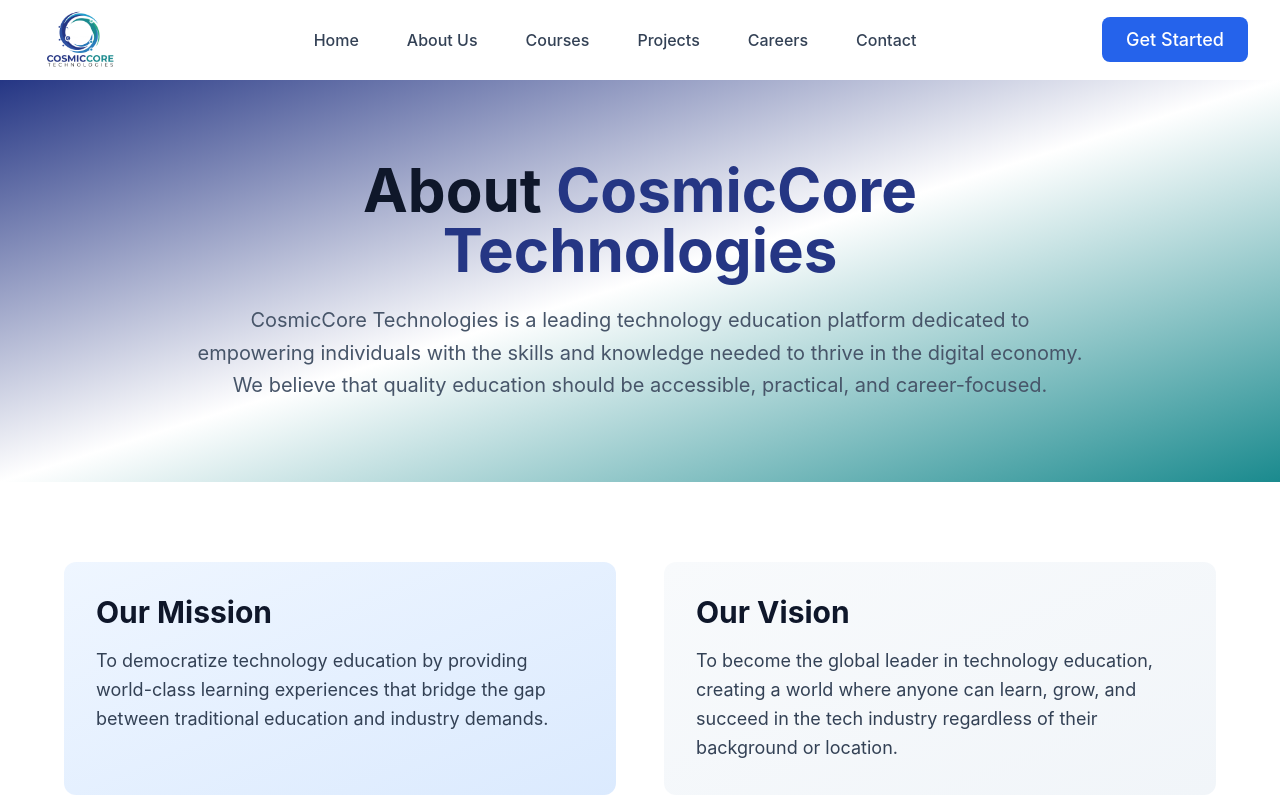
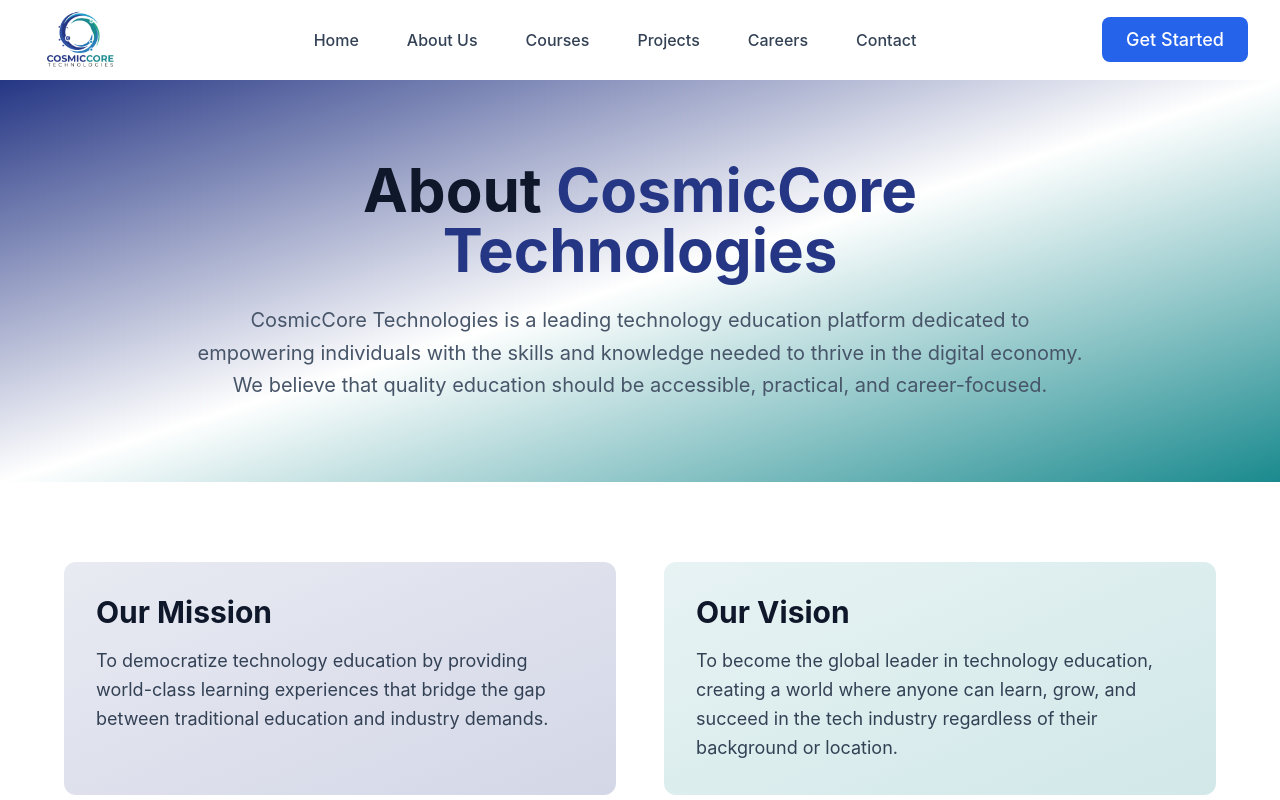
Before and after one commit to vamsireddy22/cosmic-core-website, a React (Create React App) app: page /about in a window 1280 px wide. Shown: the top 800 px of the page. Built offline with nearby package versions, Linux system fonts and the light colour scheme.

Commit message:
style(about): use brand tints on Mission (brand-blue/10/20) and Vision (brand-teal/10/20) cards

```diff
--- a/src/pages/About.tsx
+++ b/src/pages/About.tsx
@@ -33,7 +33,7 @@ const About: React.FC = () => {
               whileInView={{ opacity: 1, x: 0 }}
               transition={{ duration: 0.8 }}
               viewport={{ once: true }}
-              className="bg-gradient-to-br from-primary-50 to-primary-100 p-8 rounded-xl"
+              className="bg-gradient-to-br from-brand-blue/10 to-brand-blue/20 p-8 rounded-xl"
             >
               <h2 className="text-3xl font-bold text-secondary-900 mb-4">Our Mission</h2>
               <p className="text-lg text-secondary-700 leading-relaxed">
@@ -46,7 +46,7 @@ const About: React.FC = () => {
               whileInView={{ opacity: 1, x: 0 }}
               transition={{ duration: 0.8 }}
               viewport={{ once: true }}
-              className="bg-gradient-to-br from-secondary-50 to-secondary-100 p-8 rounded-xl"
+              className="bg-gradient-to-br from-brand-teal/10 to-brand-teal/20 p-8 rounded-xl"
             >
               <h2 className="text-3xl font-bold text-secondary-900 mb-4">Our Vision</h2>
               <p className="text-lg text-secondary-700 leading-relaxed">
```
